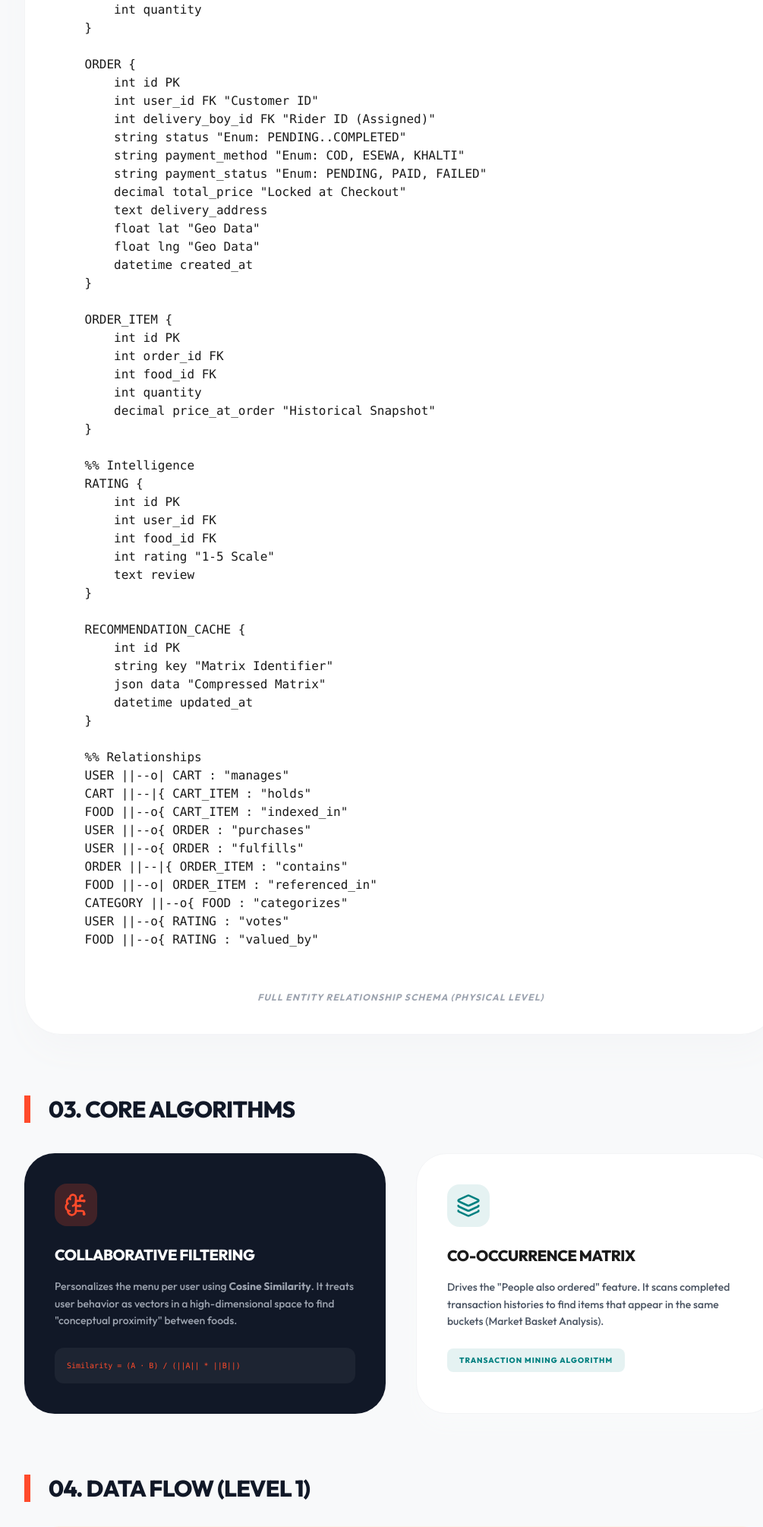
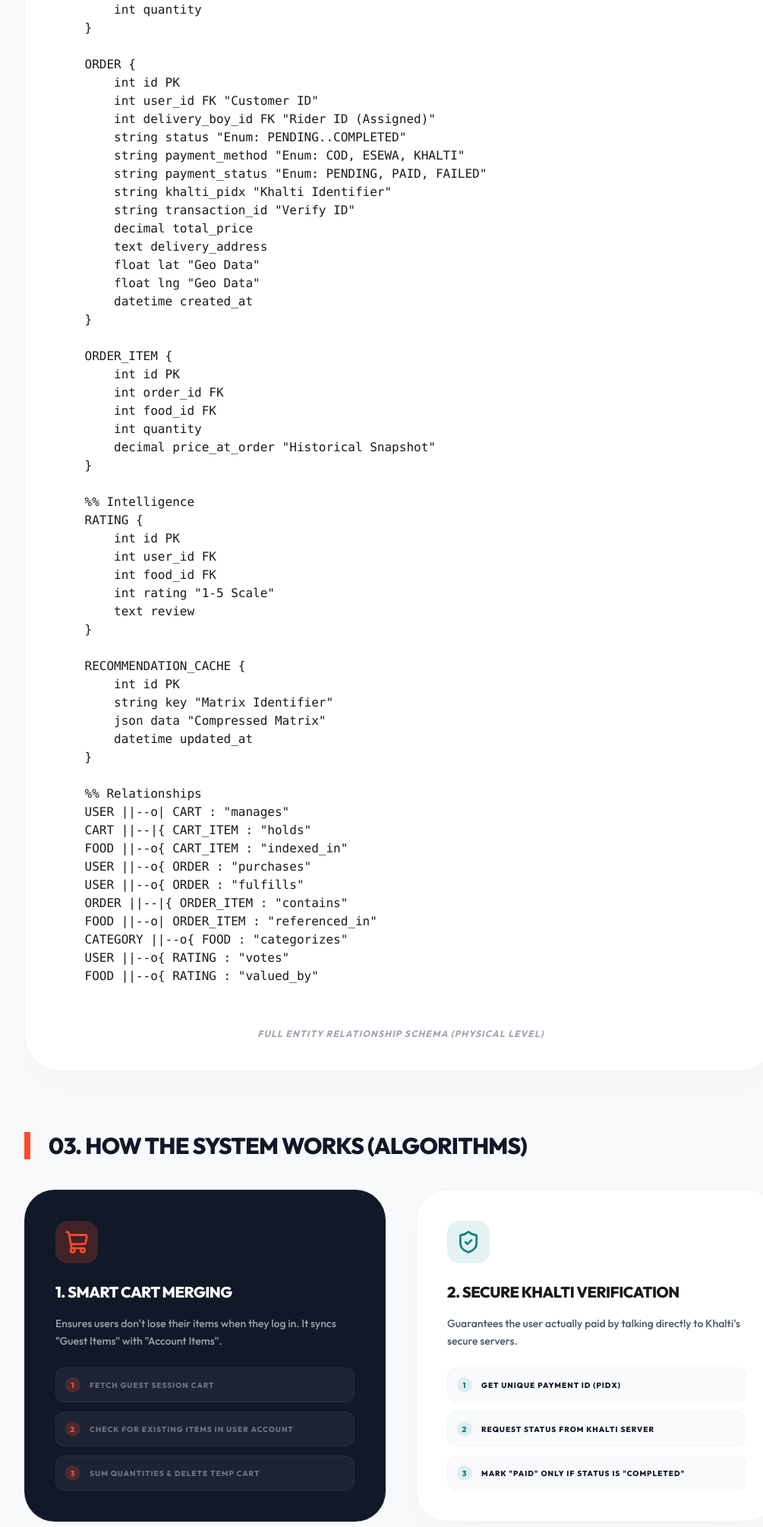
Before and after one commit to Saurav-627/Food-Ordering-System, a Django app: page /presentation/ in a window 1280 px wide. Shown: the part 1885-3895 px from the top of the page at 76% size, without its empty margins (112-1117 px from the left). Run offline with Django 5.2, Linux system fonts and the light colour scheme; data comes from the database, SQL or seed files in the repository; data that the repository does not hold is empty; some libraries are stand-ins or nearby versions.

Commit message:
feat: update presentation schema with Khalti payment fields and document cart merging and verification algorithms

```diff
--- a/templates/core/presentation.html
+++ b/templates/core/presentation.html
@@ -115,7 +115,9 @@ erDiagram
         string status "Enum: PENDING..COMPLETED"
         string payment_method "Enum: COD, ESEWA, KHALTI"
         string payment_status "Enum: PENDING, PAID, FAILED"
-        decimal total_price "Locked at Checkout"
+        string khalti_pidx "Khalti Identifier"
+        string transaction_id "Verify ID"
+        decimal total_price
         text delivery_address
         float lat "Geo Data"
         float lng "Geo Data"
@@ -166,39 +168,58 @@ erDiagram
     <!-- Algorithms in Detail -->
     <section class="mb-20">
         <h2 class="text-3xl font-black uppercase tracking-tight text-gray-900 mb-10 border-l-8 border-primary pl-6">03.
-            Core Algorithms</h2>
+            How the System Works (Algorithms)</h2>
         <div class="grid grid-cols-1 md:grid-cols-2 gap-10">
+            <!-- Algorithm 1: Cart Merging -->
             <div class="group">
-                <div
-                    class="bg-gray-900 text-white p-10 rounded-[2.5rem] h-full transition-transform hover:-translate-y-2">
+                <div class="bg-gray-900 text-white p-10 rounded-[2.5rem] h-full border border-white/5">
                     <div class="w-14 h-14 bg-primary/20 rounded-2xl flex items-center justify-center mb-6">
-                        <i data-lucide="brain-circuit" class="w-8 h-8 text-primary"></i>
+                        <i data-lucide="shopping-cart" class="w-8 h-8 text-primary"></i>
                     </div>
-                    <h3 class="text-xl font-black uppercase mb-4 tracking-tight">Collaborative Filtering</h3>
+                    <h3 class="text-xl font-black uppercase mb-4 tracking-tight">1. SMART CART MERGING</h3>
                     <p class="text-sm text-gray-400 font-medium leading-relaxed mb-6">
-                        Personalizes the menu per user using <strong>Cosine Similarity</strong>. It treats user behavior
-                        as vectors in a high-dimensional space to find "conceptual proximity" between foods.
+                        Ensures users don't lose their items when they log in. It syncs "Guest Items" with "Account Items".
                     </p>
-                    <div class="bg-white/5 p-4 rounded-xl text-[10px] font-mono text-primary">
-                        Similarity = (A · B) / (||A|| * ||B||)
+                    <div class="space-y-3 text-[10px] font-black uppercase tracking-widest text-gray-500">
+                        <div class="flex items-center gap-3 bg-white/5 p-3 rounded-xl border border-white/5">
+                            <span class="w-5 h-5 rounded-full bg-primary/20 text-primary flex items-center justify-center">1</span>
+                            <span>Fetch Guest Session Cart</span>
+                        </div>
+                        <div class="flex items-center gap-3 bg-white/5 p-3 rounded-xl border border-white/5">
+                            <span class="w-5 h-5 rounded-full bg-primary/20 text-primary flex items-center justify-center">2</span>
+                            <span>Check for Existing Items in User Account</span>
+                        </div>
+                        <div class="flex items-center gap-3 bg-white/5 p-3 rounded-xl border border-white/5">
+                            <span class="w-5 h-5 rounded-full bg-primary/20 text-primary flex items-center justify-center">3</span>
+                            <span>Sum Quantities & Delete Temp Cart</span>
+                        </div>
                     </div>
                 </div>
             </div>
 
+            <!-- Algorithm 2: Payment Verification -->
             <div class="group">
-                <div
-                    class="bg-white p-10 rounded-[2.5rem] border border-gray-100 h-full shadow-xl shadow-gray-50 transition-transform hover:-translate-y-2">
+                <div class="bg-white p-10 rounded-[2.5rem] border border-gray-100 h-full shadow-2xl shadow-gray-100/50">
                     <div class="w-14 h-14 bg-teal/10 rounded-2xl flex items-center justify-center mb-6">
-                        <i data-lucide="layers" class="w-8 h-8 text-teal"></i>
+                        <i data-lucide="shield-check" class="w-8 h-8 text-teal"></i>
                     </div>
-                    <h3 class="text-xl font-black uppercase mb-4 tracking-tight">Co-occurrence Matrix</h3>
+                    <h3 class="text-xl font-black uppercase mb-4 tracking-tight">2. SECURE KHALTI VERIFICATION</h3>
                     <p class="text-sm text-gray-600 font-medium leading-relaxed mb-6">
-                        Drives the "People also ordered" feature. It scans completed transaction histories to find items
-                        that appear in the same buckets (Market Basket Analysis).
+                        Guarantees the user actually paid by talking directly to Khalti's secure servers.
                     </p>
-                    <div
-                        class="inline-block bg-teal/10 px-4 py-2 rounded-lg text-[10px] font-black text-teal uppercase tracking-widest">
-                        Transaction Mining Algorithm
+                    <div class="space-y-3 text-[10px] font-black uppercase tracking-widest text-gray-300">
+                        <div class="flex items-center gap-3 bg-gray-50 p-3 rounded-xl border border-gray-100">
+                            <span class="w-5 h-5 rounded-full bg-teal/10 text-teal flex items-center justify-center">1</span>
+                            <span class="text-gray-900">Get Unique Payment ID (PIDX)</span>
+                        </div>
+                        <div class="flex items-center gap-3 bg-gray-50 p-3 rounded-xl border border-gray-100">
+                            <span class="w-5 h-5 rounded-full bg-teal/10 text-teal flex items-center justify-center">2</span>
+                            <span class="text-gray-900">Request Status from Khalti Server</span>
+                        </div>
+                        <div class="flex items-center gap-3 bg-gray-50 p-3 rounded-xl border border-gray-100">
+                            <span class="w-5 h-5 rounded-full bg-teal/10 text-teal flex items-center justify-center">3</span>
+                            <span class="text-gray-900">Mark "PAID" only if Status is "Completed"</span>
+                        </div>
                     </div>
                 </div>
             </div>
```
